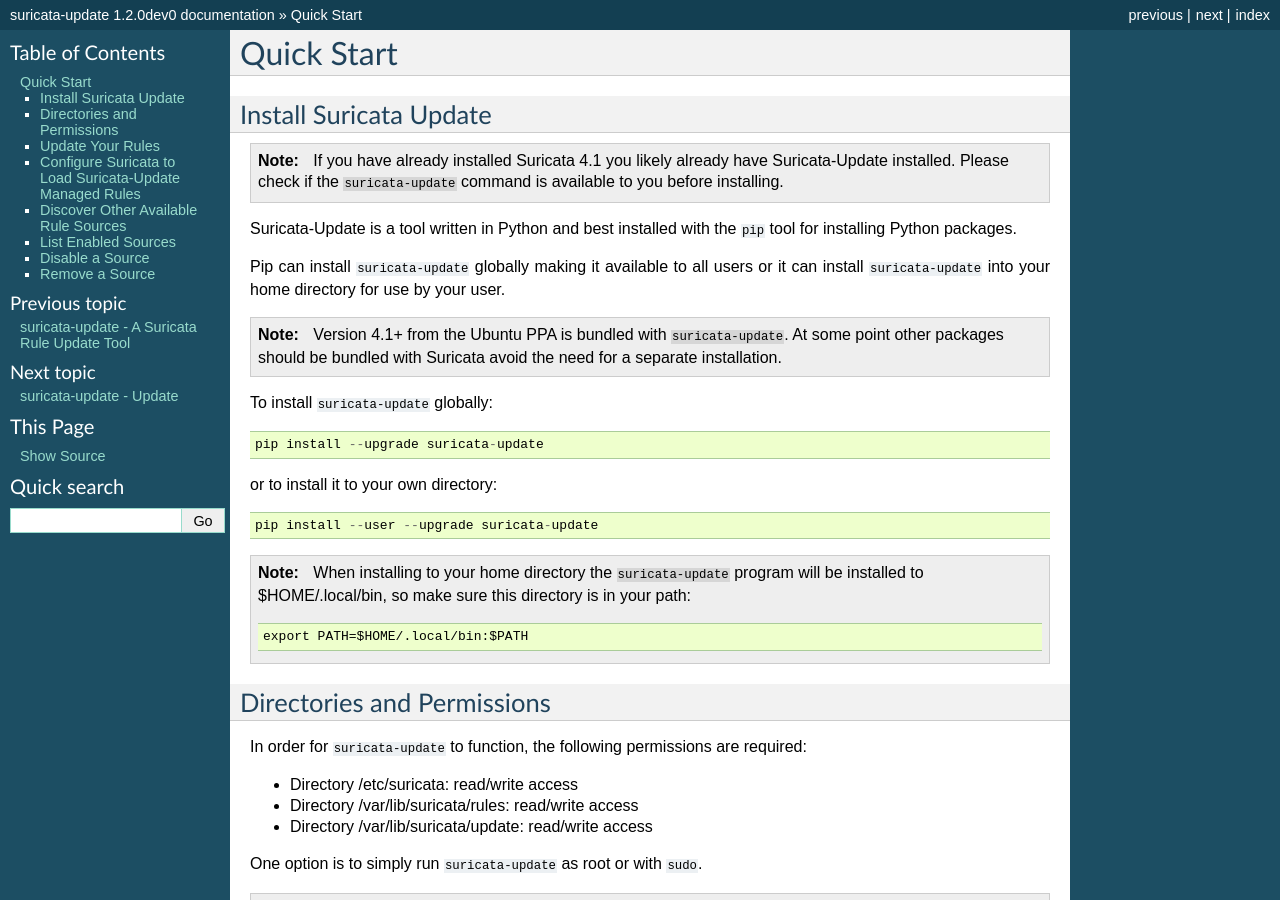
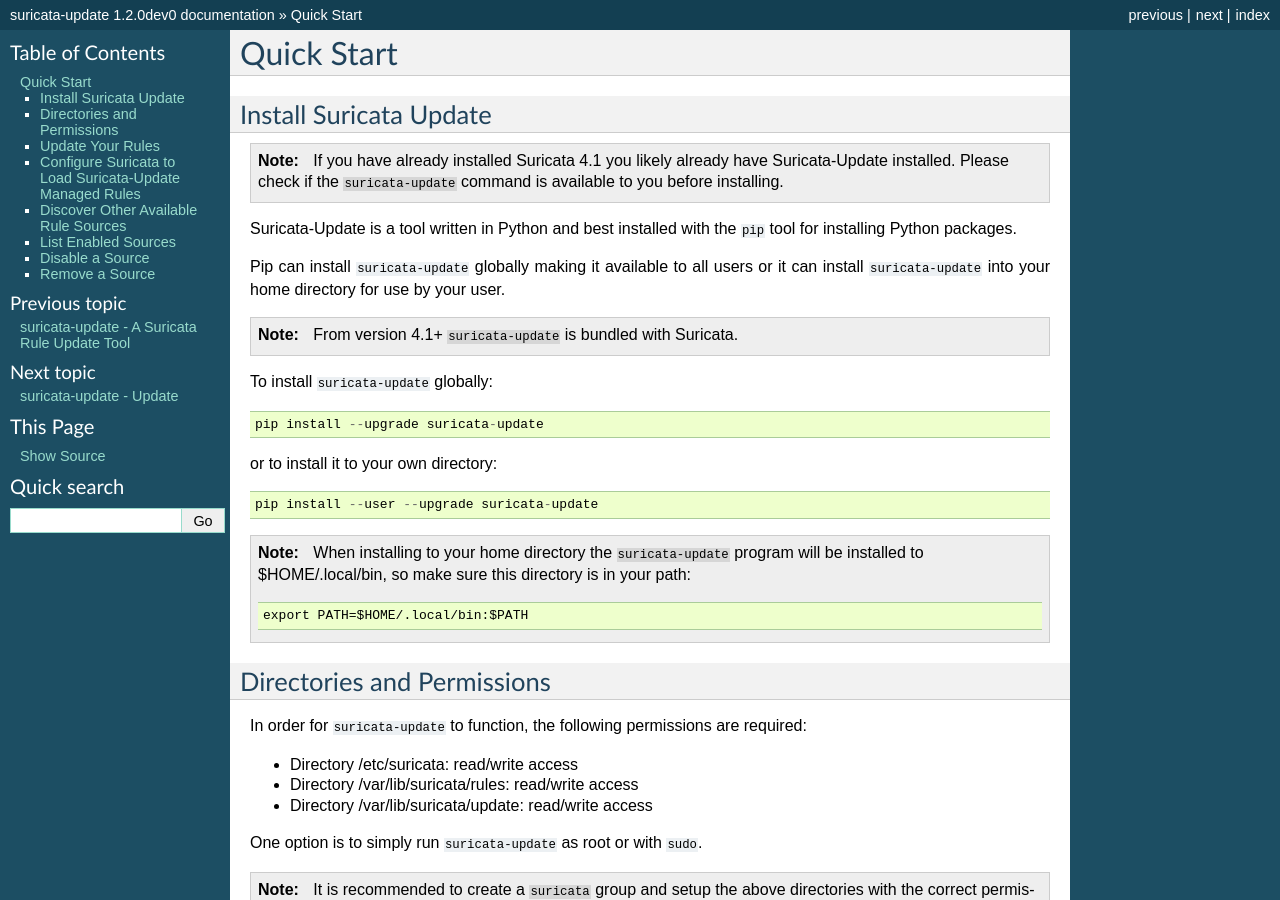
Before and after one commit to OISF/suricata-update, a Sphinx documentation site: the page built from doc/quickstart.rst, in a window 1280 px wide and 900 px high. Built offline with Sphinx 7.4.7, drawn with Linux system fonts in a browser that asks for light colours.

Commit message:
Change to reflect all packages.

```diff
--- a/doc/quickstart.rst
+++ b/doc/quickstart.rst
@@ -16,9 +16,7 @@
 all users or it can install ``suricata-update`` into your home
 directory for use by your user.
 
-.. note:: Version 4.1+ from the Ubuntu PPA is bundled with
-          ``suricata-update``. At some point other packages should be
-	  bundled with Suricata avoid the need for a separate installation.
+.. note:: From version 4.1+ ``suricata-update`` is bundled with Suricata.
 
 To install ``suricata-update`` globally::
 
```
